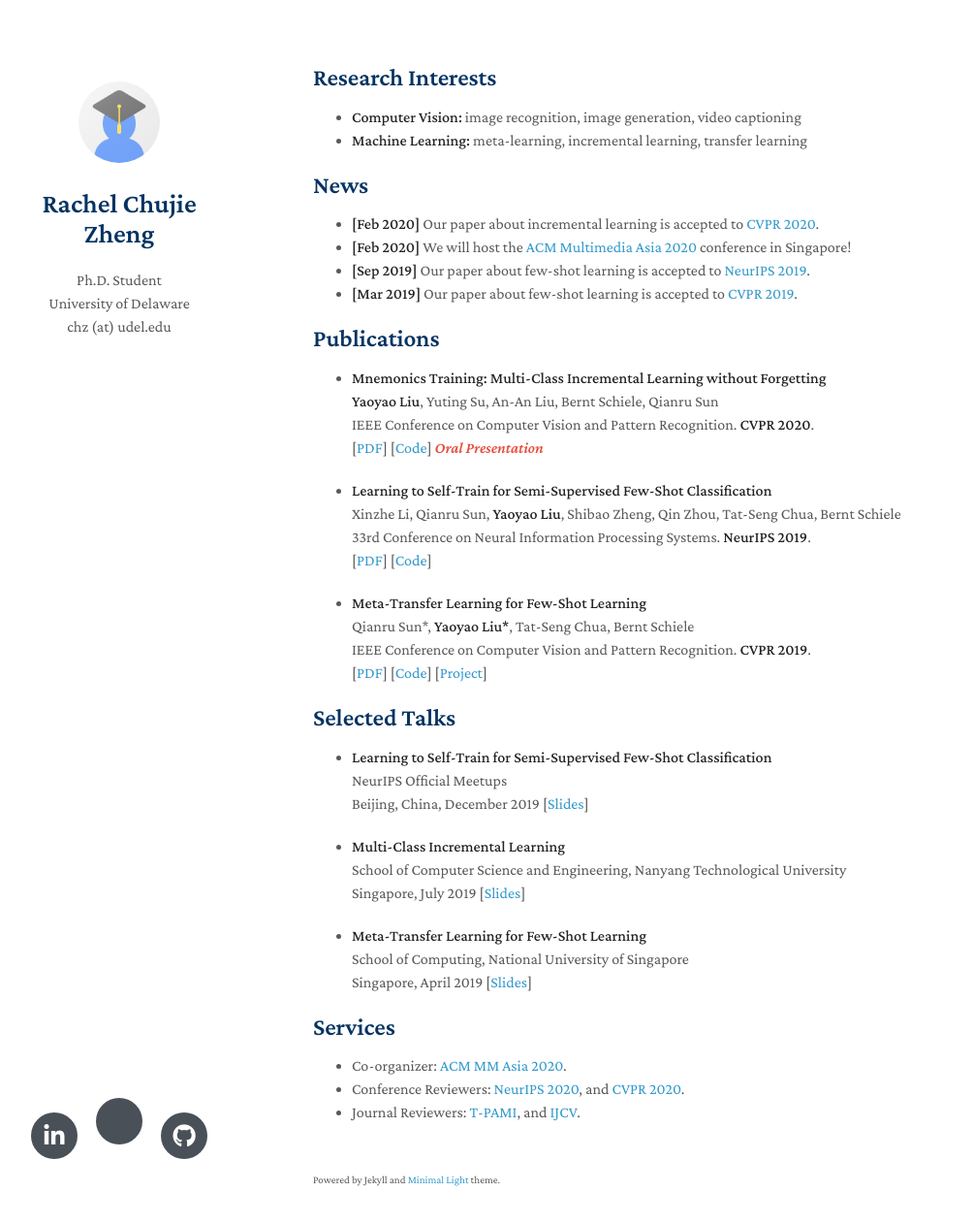
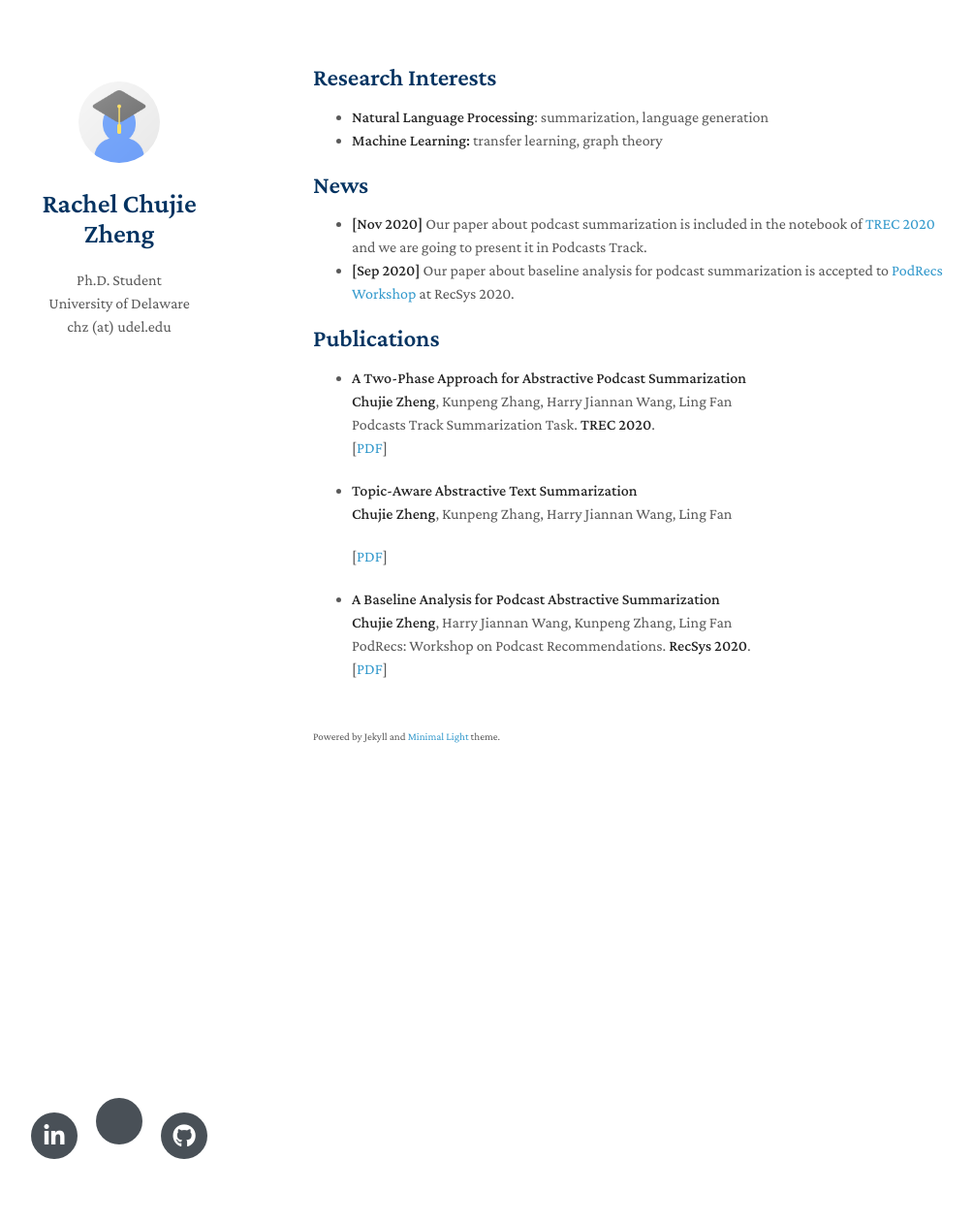
Before and after one commit to chz816/chz816.github.io, a Jekyll site: the page built from index.md, in a window 1280 px wide and 1297 px high. Shown: the top 1262 px of the window at 97% size, without its empty margins (147-1151 px from the left). Built offline with Jekyll 4.4.1, drawn with Linux system fonts in a browser that asks for light colours; nearby versions of some CDN libraries; a style sheet for code colours, icons or effects is not loaded; our own code applies the rules of GitHub Pages for plain Markdown files.

Commit message:
11/21 - change the layout

```diff
--- a/_config.yml
+++ b/_config.yml
@@ -10,6 +10,6 @@ avatar: ./assets/img/avatar.png
 google_analytics: UA-163683932-1
 favicon: ./assets/img/favicon.png
 favicon_dark: ./assets/img/favicon-dark.png
-description: The Minimal Light is a simple and elegant jekyll theme for academic personal homepage.
+description: 3rd-year Ph.D. student in Natural Languege Processing
 canonical: https://minimal-light.yyliu.net/
 remote_theme: yaoyao-liu/minimal-light
--- a/index.md
+++ b/index.md
@@ -4,65 +4,32 @@ layout: homepage
 
 ## Research Interests
 
-- **Computer Vision:** image recognition, image generation, video captioning
-- **Machine Learning:** meta-learning, incremental learning, transfer learning
+- **Natural Language Processing**: summarization, language generation
+- **Machine Learning:** transfer learning, graph theory
 
 ## News
 
-- **[Feb 2020]** Our paper about incremental learning is accepted to [CVPR 2020](http://cvpr2020.thecvf.com/).
-- **[Feb 2020]** We will host the [ACM Multimedia Asia 2020](https://mmasia2020.org/) conference in Singapore!
-- **[Sep 2019]** Our paper about few-shot learning is accepted to [NeurIPS 2019](https://nips.cc/Conferences/2019).
-- **[Mar 2019]** Our paper about few-shot learning is accepted to [CVPR 2019](http://cvpr2019.thecvf.com/).
+- **[Nov 2020]** Our paper about podcast summarization is included in the notebook of [TREC 2020](https://trec.nist.gov/act_part/conference/index.html) and we are going to present it in Podcasts Track.
+- **[Sep 2020]** Our paper about baseline analysis for podcast summarization is accepted to [PodRecs Workshop](https://sites.google.com/view/podrecs2020/) at RecSys 2020.
 
 ## Publications
 
-- **Mnemonics Training: Multi-Class Incremental Learning without Forgetting**
+- **A Two-Phase Approach for Abstractive Podcast Summarization**
+  <br>**Chujie Zheng**, Kunpeng Zhang, Harry Jiannan Wang, Ling Fan
   <br>
-  **Yaoyao Liu**, Yuting Su, An-An Liu, Bernt Schiele, Qianru Sun
+  Podcasts Track Summarization Task. **TREC 2020**.
   <br>
-  IEEE Conference on Computer Vision and Pattern Recognition. **CVPR 2020**.
+  [[PDF](https://trec.nist.gov/act_part/conference/papers/udel_wang_zheng.P.pdf)]
+
+- **Topic-Aware Abstractive Text Summarization**
   <br>
-  [[PDF](https://arxiv.org/pdf/2002.10211.pdf)] [[Code](https://github.com/yaoyao-liu/mnemonics)] <strong><i style="color:#e74d3c">Oral Presentation</i></strong>
+  **Chujie Zheng**, Kunpeng Zhang, Harry Jiannan Wang, Ling Fan
+  <br>
 
-- **Learning to Self-Train for Semi-Supervised Few-Shot Classification**
+  [[PDF](https://arxiv.org/pdf/2010.10323.pdf)]
+
+- **A Baseline Analysis for Podcast Abstractive Summarization**
+  <br>**Chujie Zheng**, Harry Jiannan Wang, Kunpeng Zhang, Ling Fan
+  <br>PodRecs: Workshop on Podcast Recommendations. **RecSys 2020**.
   <br>
-  Xinzhe Li, Qianru Sun, **Yaoyao Liu**, Shibao Zheng, Qin Zhou, Tat-Seng Chua, Bernt Schiele
-  <br>
-  33rd Conference on Neural Information Processing Systems. **NeurIPS 2019**.
-  <br>
-  [[PDF](http://papers.nips.cc/paper/9216-learning-to-self-train-for-semi-supervised-few-shot-classification.pdf)] [[Code](https://github.com/xinzheli1217/learning-to-self-train)]
-
-- **Meta-Transfer Learning for Few-Shot Learning**
-  <br>
-  Qianru Sun\*, **Yaoyao Liu\***, Tat-Seng Chua, Bernt Schiele
-  <br>
-  IEEE Conference on Computer Vision and Pattern Recognition. **CVPR 2019**.
-  <br>
-  [[PDF](http://openaccess.thecvf.com/content_CVPR_2019/papers/Sun_Meta-Transfer_Learning_for_Few-Shot_Learning_CVPR_2019_paper.pdf)] [[Code](https://github.com/yaoyao-liu/meta-transfer-learning)] [[Project](https://mtl.yyliu.net/)]
-
-
-## Selected Talks
-
-- **Learning to Self-Train for Semi-Supervised Few-Shot Classification**
-  <br>
-  NeurIPS Official Meetups
-  <br>
-  Beijing, China, December 2019 [[Slides](https://people.mpi-inf.mpg.de/~yaliu/files/learning-to-self-train-slides.pdf)]
-
-- **Multi-Class Incremental Learning**
-  <br>
-  School of Computer Science and Engineering, Nanyang Technological University
-  <br>
-  Singapore, July 2019 [[Slides](https://people.mpi-inf.mpg.de/~yaliu/files/multi-class-incremental-learning.pdf)]
-
-- **Meta-Transfer Learning for Few-Shot Learning**
-  <br>
-  School of Computing, National University of Singapore
-  <br>
-  Singapore, April 2019 [[Slides](https://people.mpi-inf.mpg.de/~yaliu/files/meta-transfer-learning-slides.pdf)]
-
-## Services
-
-- Co-organizer: [ACM MM Asia 2020](https://mmasia2020.org/).
-- Conference Reviewers: [NeurIPS 2020](https://neurips.cc/Conferences/2020), and [CVPR 2020](http://cvpr2020.thecvf.com/).
-- Journal Reviewers: [T-PAMI](https://ieeexplore.ieee.org/xpl/RecentIssue.jsp?punumber=34), and [IJCV](https://www.springer.com/journal/11263).
+  [[PDF](https://arxiv.org/pdf/2008.10648.pdf)]
```
